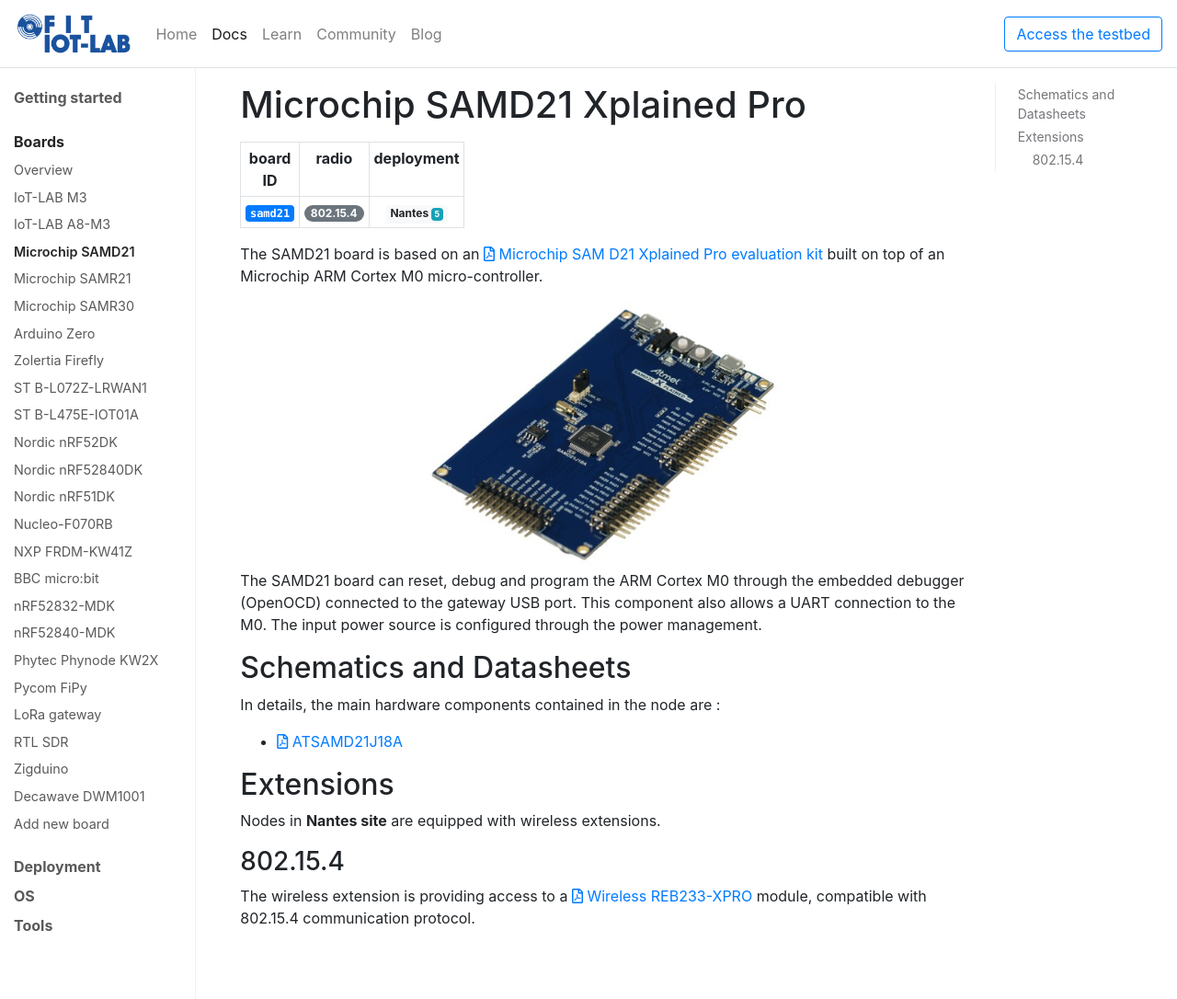
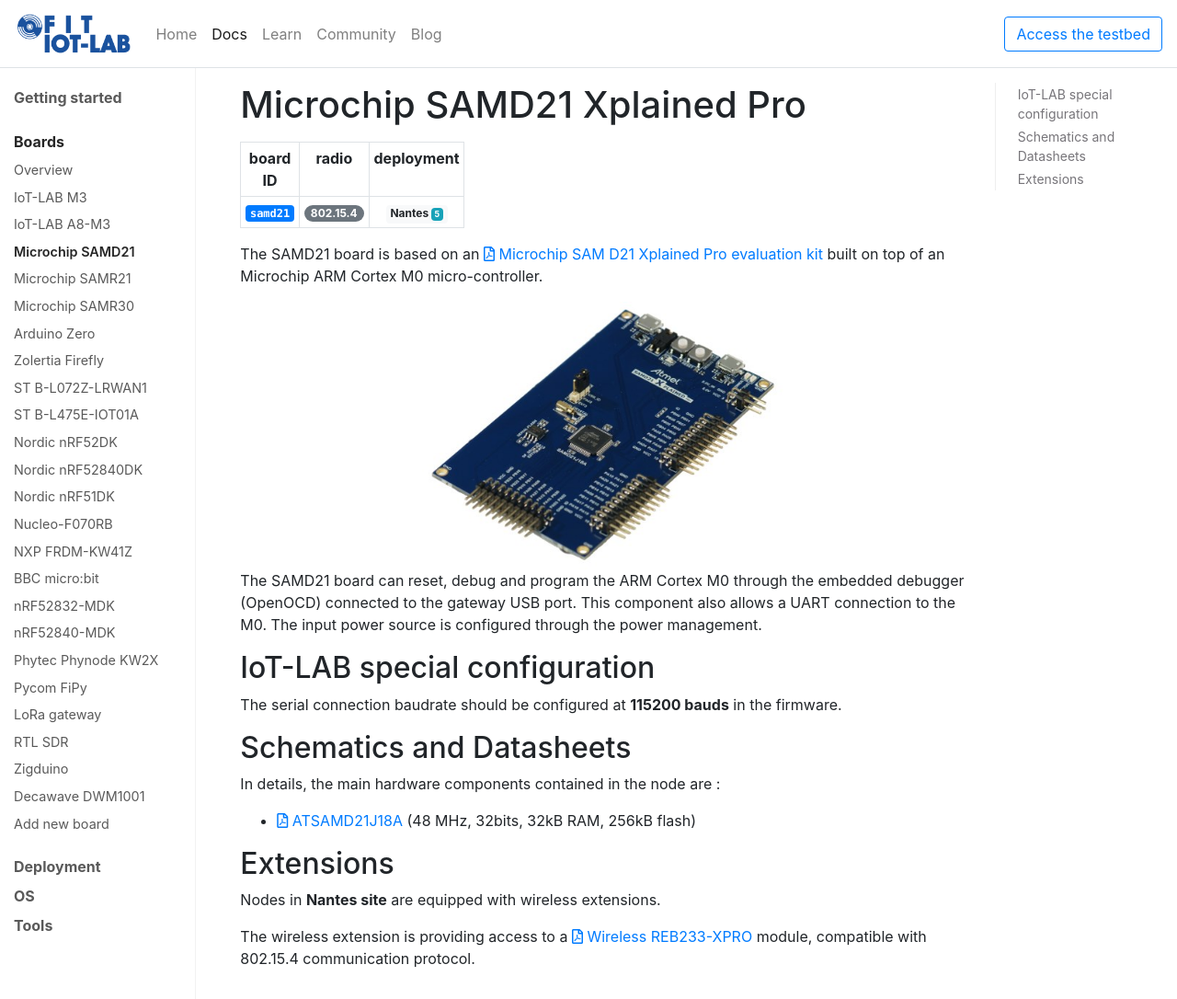
Before and after one commit to iot-lab/iot-lab.github.io, a Jekyll site: the page built from docs/boards/microchip-samd21.md, in a window 1280 px wide and 1086 px high. Shown: the whole window at 92% size. Built offline with Jekyll 4.4.1, drawn with Linux system fonts in a browser that asks for light colours; nearby versions of some CDN libraries; comment, search, counter and statistics services are not loaded.

Commit message:
microchip-samd21: update board page

```diff
--- a/docs/boards/microchip-samd21.md
+++ b/docs/boards/microchip-samd21.md
@@ -17,18 +17,20 @@
 allows a UART connection to the M0. The input power source is configured
 through the power management.
 
+## IoT-LAB special configuration
+
+The serial connection baudrate should be configured at **115200 bauds** in the
+firmware.
 
 ## Schematics and Datasheets
 
 In details, the main hardware components  contained in the node are :
-  * [<i class="far fa-file-pdf"/>&nbsp;ATSAMD21J18A](https://cdn.sparkfun.com/datasheets/Dev/Arduino/Boards/Atmel-42181-SAM-D21_Datasheet.pdf)
+  * [<i class="far fa-file-pdf"/>&nbsp;ATSAMD21J18A](https://cdn.sparkfun.com/datasheets/Dev/Arduino/Boards/Atmel-42181-SAM-D21_Datasheet.pdf) (48 MHz, 32bits, 32kB RAM, 256kB flash)
 
 ## Extensions
 
 Nodes in **Nantes site** are equipped with wireless extensions.
 
-### 802.15.4
-
 The wireless extension is providing access to a
 [<i class="far fa-file-pdf"/>&nbsp;Wireless REB233-XPRO](http://ww1.microchip.com/downloads/en/DeviceDoc/Atmel-42188-REB233-XPRO-User-Guide.pdf)
 module, compatible with 802.15.4 communication protocol.
```
